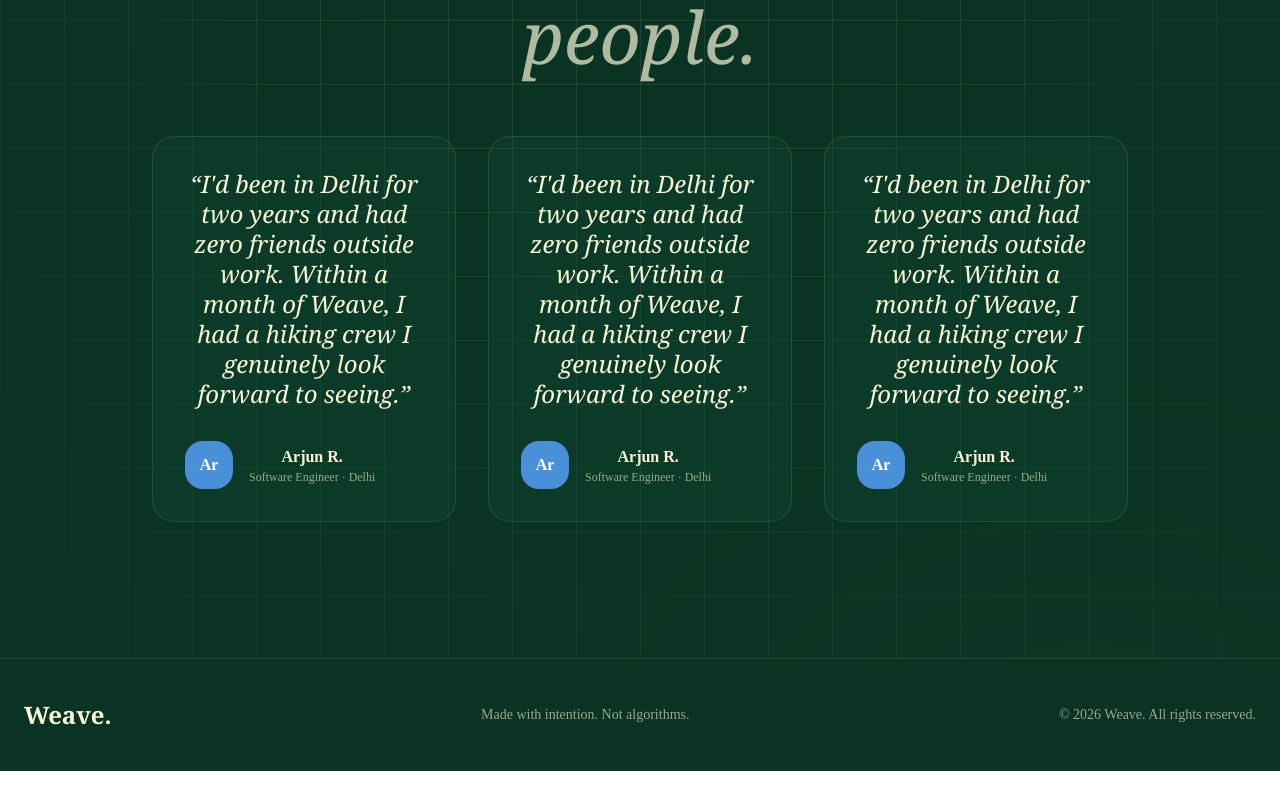
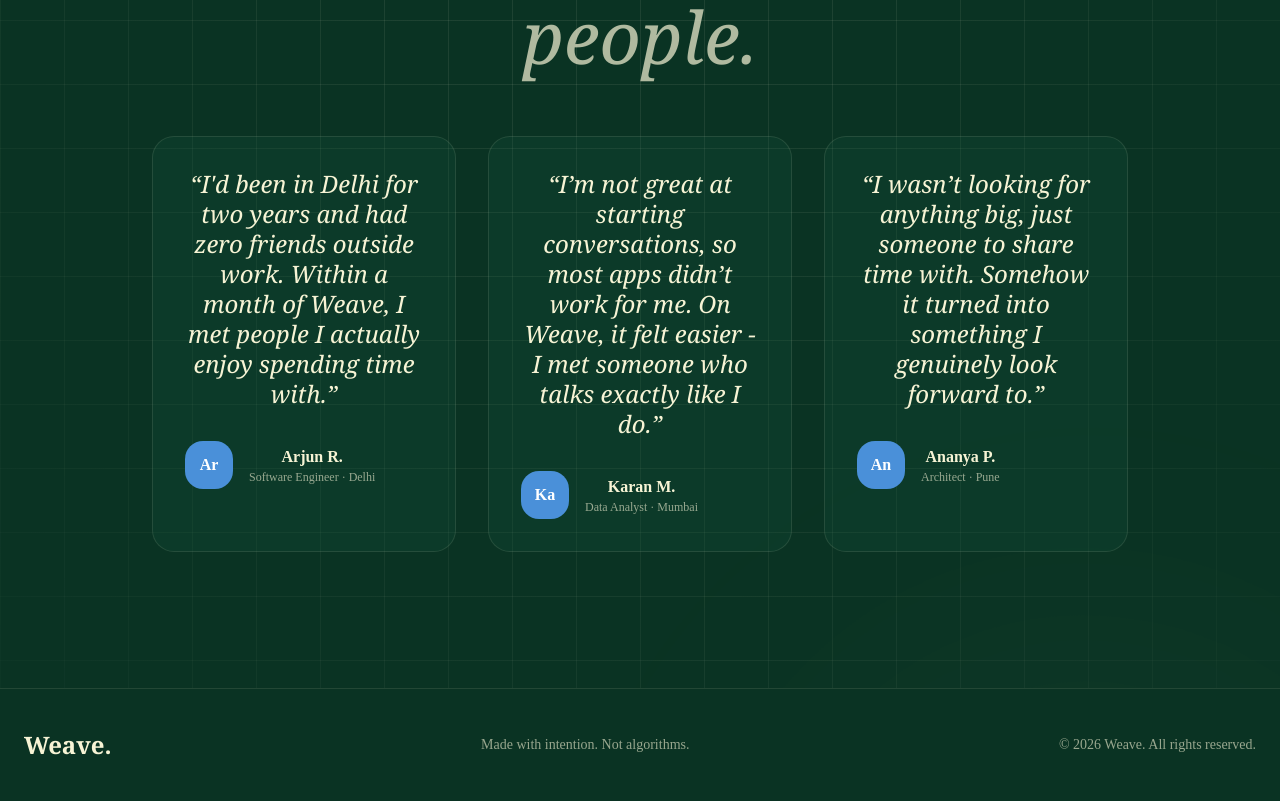
Before and after one commit to shreyaakalra/Weave, a Next.js app: page / in a window 1280 px wide. Shown: the part 2220-3021 px from the top of the page. Before the commit the page ends 2991 px from the top, so only its background shows below. Built offline with nearby package versions, Linux system fonts and the light colour scheme.

Commit message:
testimonials

```diff
--- a/src/components/Testimonials.tsx
+++ b/src/components/Testimonials.tsx
@@ -3,18 +3,37 @@ import { motion } from "framer-motion";
 export default function Testimonials() {
   const cards = [
     {
-      quote: "I'd been in Delhi for two years and had zero friends outside work. Within a month of Weave, I had a hiking crew I genuinely look forward to seeing.",
+      quote: "I'd been in Delhi for two years and had zero friends outside work. Within a month of Weave, I met people I actually enjoy spending time with.",
       name: "Arjun R.",
       role: "Software Engineer · Delhi",
       color: "bg-[#4a90d9]"
     },
-    // ... add the other two the same way
+    {
+      quote: "I’m not great at starting conversations, so most apps didn’t work for me. On Weave, it felt easier - I met someone who talks exactly like I do.",
+      name: "Karan M.",
+      role: "Data Analyst · Mumbai",
+      color: "bg-[#4a90d9]"
+    },
+    {
+      quote: "I wasn’t looking for anything big, just someone to share time with. Somehow it turned into something I genuinely look forward to.",
+      name: "Ananya P.",
+      role: "Architect · Pune",
+      color: "bg-[#4a90d9]"
+    },
   ];
 
   return (
     <section className="px-6 py-24 max-w-7xl mx-auto">
-      <p className="uppercase text-xl tracking-[2px] text-[#F7F4D5]/60 mb-4">Stories</p>
-      <h2 className="font-serif text-6xl md:text-7xl font-bold leading-none mb-16">Real connections. <span className="italic font-light text-[#F7F4D5]/70">Real people.</span></h2>
+      <p className="uppercase text-xl tracking-[2px] text-[#F7F4D5]/60 mb-4">
+        Stories
+      </p>
+
+      <h2 className="font-serif text-6xl md:text-7xl font-bold leading-none mb-16">
+        Real connections.{" "}
+        <span className="italic font-light text-[#F7F4D5]/70">
+          Real people.
+        </span>
+      </h2>
 
       <div className="grid md:grid-cols-3 gap-8">
         {cards.map((t, i) => (
@@ -23,44 +42,20 @@ export default function Testimonials() {
             whileHover={{ y: -8 }}
             className="bg-[#165C40]/20 border border-[#F7F4D5]/10 rounded-3xl p-8"
           >
-            <p className="font-serif italic text-2xl leading-tight mb-8">“{t.quote}”</p>
+            <p className="font-serif italic text-2xl leading-tight mb-8">
+              “{t.quote}”
+            </p>
+
             <div className="flex items-center gap-4">
-              <div className={`w-12 h-12 ${t.color} text-white rounded-2xl flex items-center justify-center font-bold`}>{t.name.slice(0,2)}</div>
+              <div className={`w-12 h-12 ${t.color} text-white rounded-2xl flex items-center justify-center font-bold`}>
+                {t.name.slice(0, 2)}
+              </div>
+
               <div>
                 <div className="font-semibold">{t.name}</div>
-                <div className="text-xs text-[#F7F4D5]/60">{t.role}</div>
-              </div>
-            </div>
-          </motion.div>
-        ))}
-        {cards.map((t, i) => (
-          <motion.div
-            key={i}
-            whileHover={{ y: -8 }}
-            className="bg-[#165C40]/20 border border-[#F7F4D5]/10 rounded-3xl p-8"
-          >
-            <p className="font-serif italic text-2xl leading-tight mb-8">“{t.quote}”</p>
-            <div className="flex items-center gap-4">
-              <div className={`w-12 h-12 ${t.color} text-white rounded-2xl flex items-center justify-center font-bold`}>{t.name.slice(0,2)}</div>
-              <div>
-                <div className="font-semibold">{t.name}</div>
-                <div className="text-xs text-[#F7F4D5]/60">{t.role}</div>
-              </div>
-            </div>
-          </motion.div>
-        ))}
-        {cards.map((t, i) => (
-          <motion.div
-            key={i}
-            whileHover={{ y: -8 }}
-            className="bg-[#165C40]/20 border border-[#F7F4D5]/10 rounded-3xl p-8"
-          >
-            <p className="font-serif italic text-2xl leading-tight mb-8">“{t.quote}”</p>
-            <div className="flex items-center gap-4">
-              <div className={`w-12 h-12 ${t.color} text-white rounded-2xl flex items-center justify-center font-bold`}>{t.name.slice(0,2)}</div>
-              <div>
-                <div className="font-semibold">{t.name}</div>
-                <div className="text-xs text-[#F7F4D5]/60">{t.role}</div>
+                <div className="text-xs text-[#F7F4D5]/60">
+                  {t.role}
+                </div>
               </div>
             </div>
           </motion.div>
```
Also changed, not shown: 2 other files (tests, documents, lock files or other folders).
